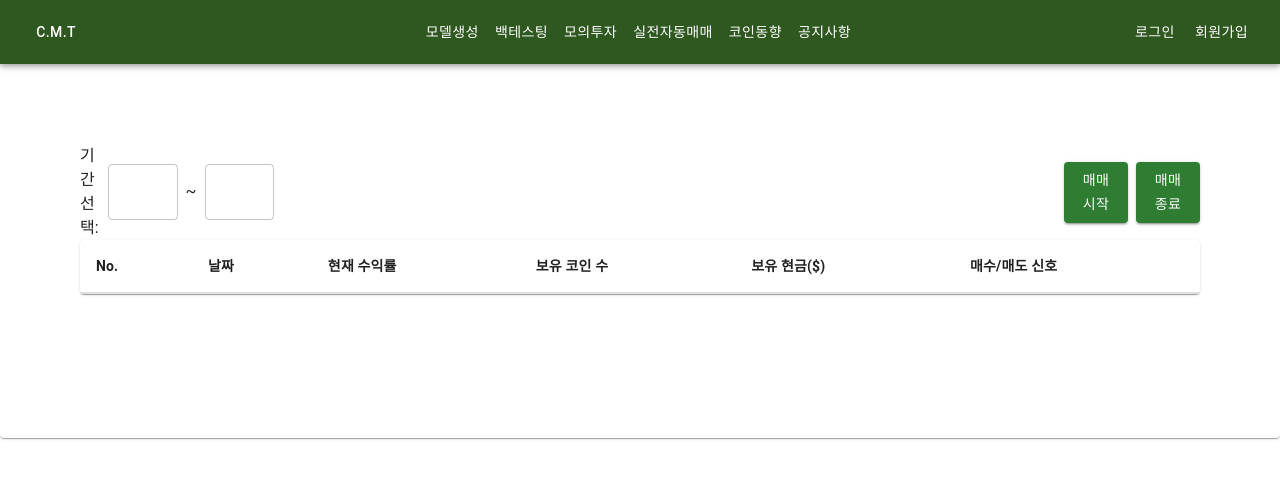
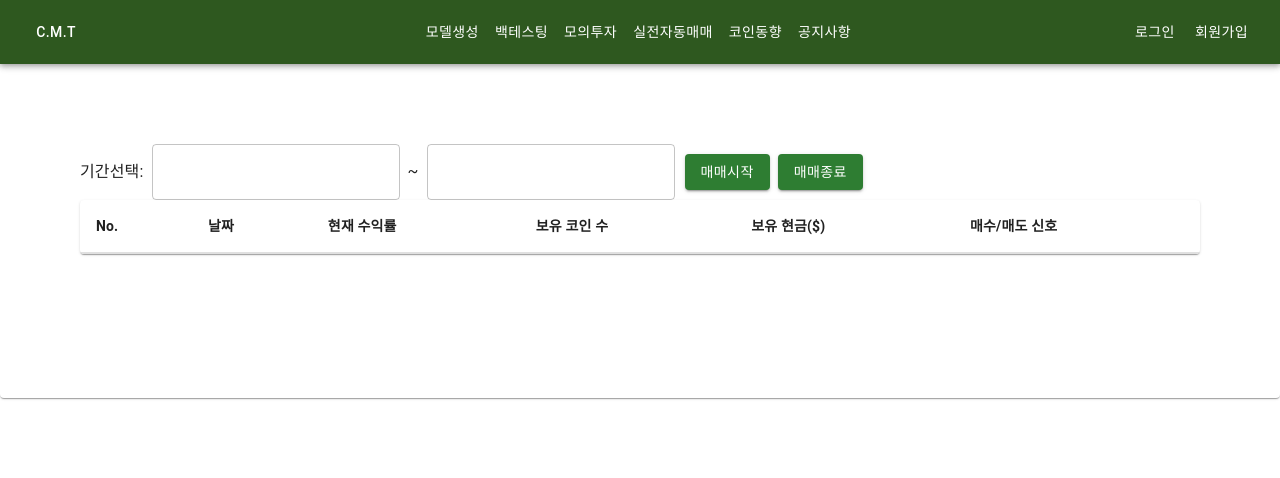
Before and after one commit to jiyeonBong/frontPractice, a React (Create React App) app: page /autotrading in a window 1280 px wide. Shown: the top 478 px of the page. Built offline with nearby package versions, Linux system fonts and the light colour scheme.

Commit message:
AutoTrading수정중

```diff
--- a/src/components/Pages/AutoTrading.js
+++ b/src/components/Pages/AutoTrading.js
@@ -33,9 +33,9 @@ const AutoTrading = () => {
         <Paper sx={{ padding:10, display: 'flex', justifyContent: 'center' }}>
         <Grid container justifyContent="space-between" alignItems="center" sx={{ marginBottom: 8 }}>
 
-        <Box display="flex" alignItems="center">
+        <Box display="flex" alignItems="center" >
             <Typography sx={{ mr: 1 }}>기간선택:</Typography>
-            <Box display="flex" alignItems="center" sx={{ flexGrow: 1 }}>
+            <Box display="flex" alignItems="center" sx={{ flexGrow: 1 , marginRight: '10px'}}>
                 <DatePicker
                 selected={startDate}
                 onChange={handleStartDateChange}
@@ -53,10 +53,14 @@ const AutoTrading = () => {
                 />{" "}
             </Box>
 
-            {/* <Box sx={{ flexGrow: 1 }} /> */}
-            <Button variant="contained" color="success" onClick={handleApplyButtonClick} sx={{ marginLeft: '790px', mr: 1 }}>매매시작</Button>
+            <Box  flexGrow={1} />
+
+            <Box display="flex" alignItems="center" >
+            <Button variant="contained" color="success" onClick={handleApplyButtonClick} sx={{ mr: 1 }}>매매시작</Button>
             <Button variant="contained" color="success" onClick={handleClearButtonClick}>매매종료</Button>
+            </Box>
         </Box>
+
         <TableContainer component={Paper}>
             <Table sx={{ minWidth: 650 }} aria-label="simple table">
                 <TableRow>
```
